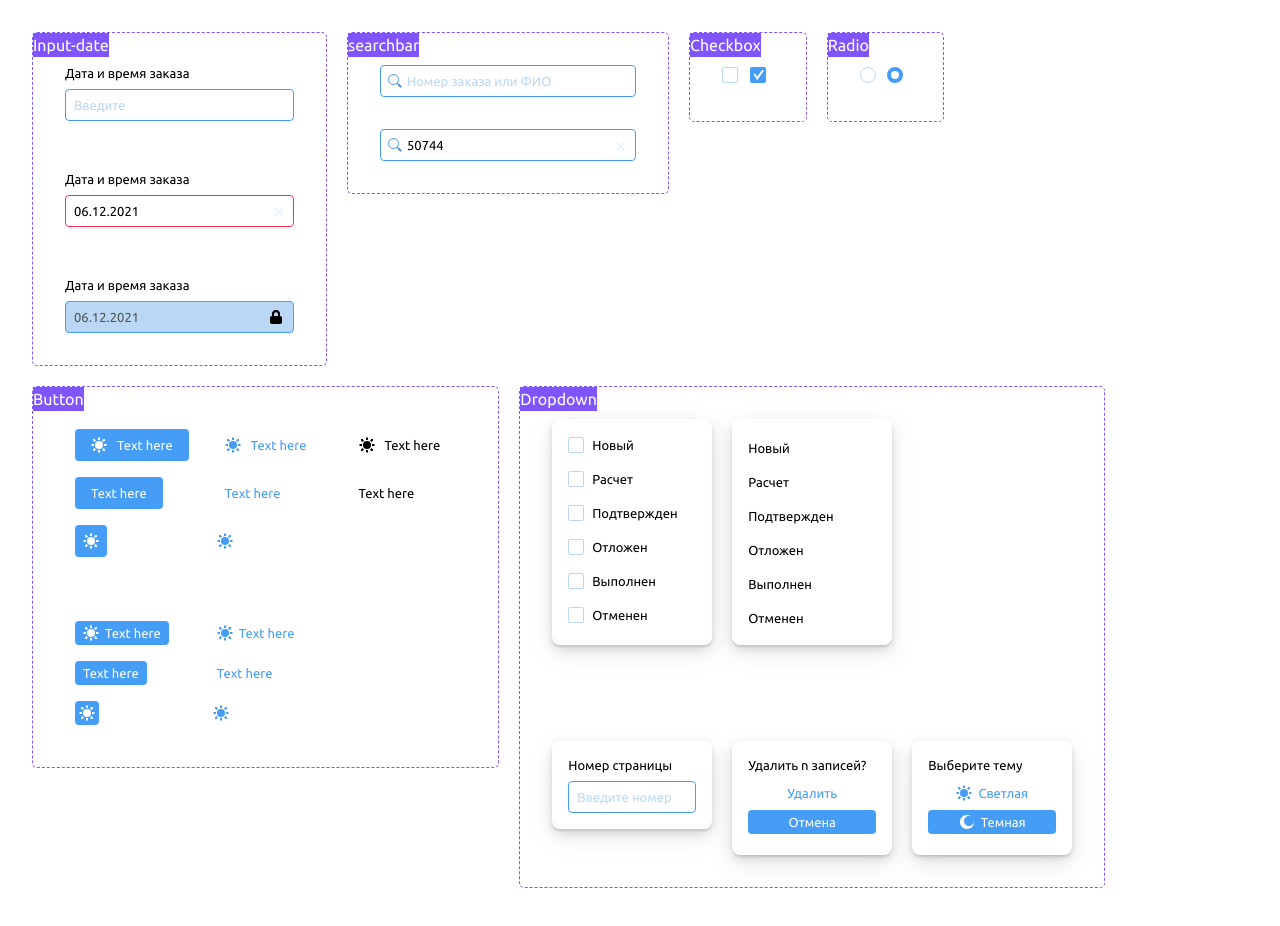
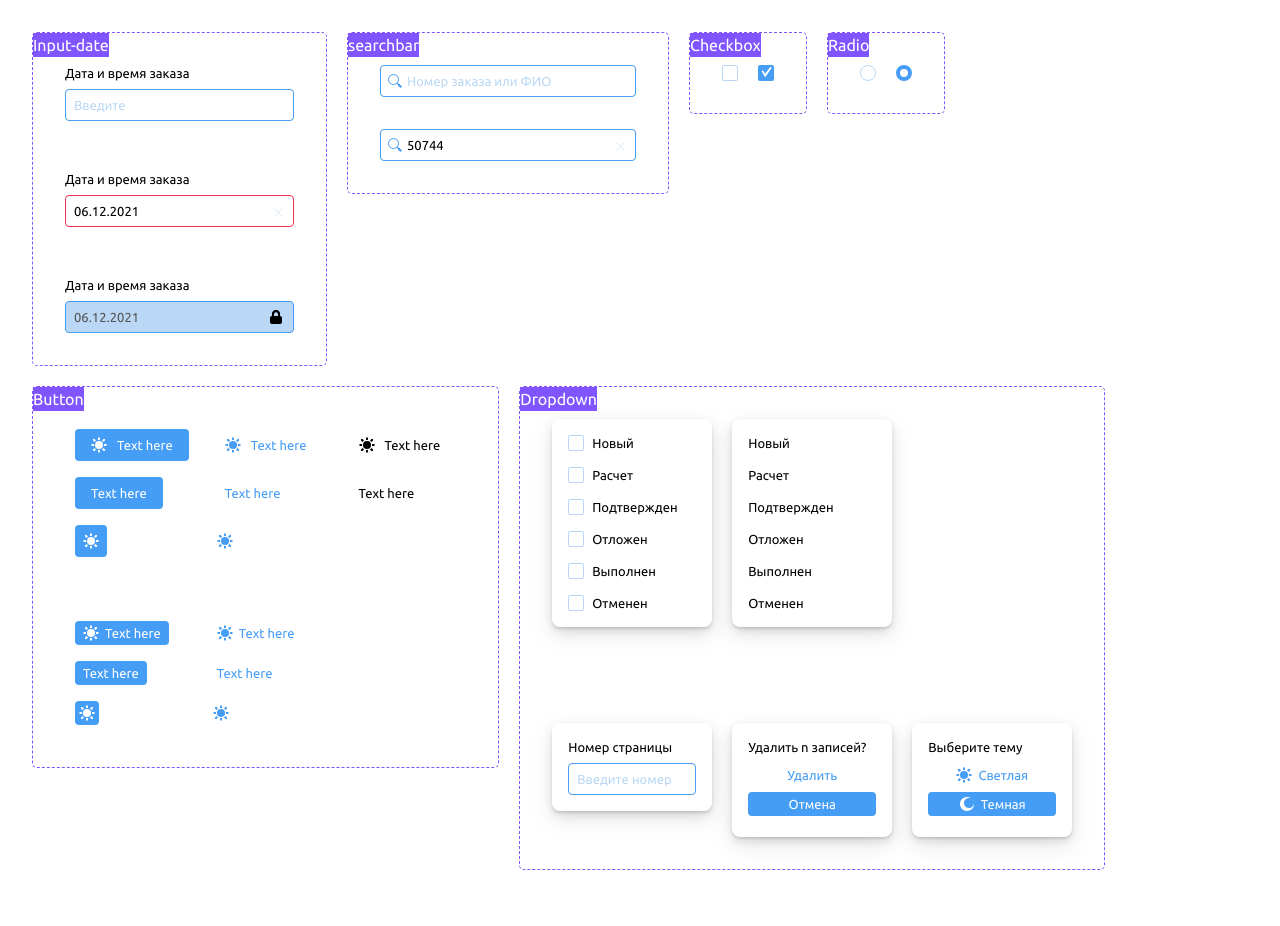
Before and after one commit to sponfin/Project, a website: page pages/blocks/ui-kit.html in a window 1280 px wide. Drawn offline with Linux system fonts and the light colour scheme.

Commit message:
Fixed chechbox radio and ===

```diff
--- a/pages/blocks/checkbox-radio.css
+++ b/pages/blocks/checkbox-radio.css
@@ -1,45 +1,38 @@
+.checkbox-group {
+  display: flex;
+}
+.checkbox-group__checkbox {
+  margin-right: 20px;
+}
 .checkbox {
-  display: inline-block;
+  display: flex;
 }
 .checkbox__input {
   position: absolute;
-  z-index: -1;
+  z-index: 1;
   opacity: 0;
 }
-.checkbox__label,
-.checkbox__label_none {
-  display: inline-flex;
-  align-items: center;
-  user-select: none;
+.checkbox__label {
   font-size: 13px;
   line-height: 16px;
+}
+
+.checkbox__custom-checkbox {
+  display: block;
   position: relative;
-}
-.checkbox__label::before {
-  content: "";
-  display: inline-block;
   width: 16px;
   height: 16px;
-
-  flex-shrink: 0;
-  flex-grow: 0;
-
-  background-repeat: no-repeat;
-  background-position: center center;
-  background-size: 50% 50%;
-
   background: #ffffff;
   border: 1px solid #bad8f5;
   box-sizing: border-box;
   border-radius: 2px;
-  margin-right: 8px;
 }
 
-.checkbox__input:checked + .checkbox__label::before {
+.checkbox__input:checked ~ .checkbox__custom-checkbox {
   background: #459df5;
   border: 0px solid #bad8f5;
 }
-.checkbox__input:checked + .checkbox__label {
+.checkbox__input:checked ~ .checkbox__label {
   color: #459df5;
 }
 
@@ -52,44 +45,41 @@
 }
 
 /* =================================Radio====================== */
+.radio-group {
+  display: flex;
+}
+.radio-group__radio {
+  margin-right: 20px;
+}
 .radio {
-  display: inline-block;
+  display: flex;
 }
 .radio__input {
   position: absolute;
-  z-index: -1;
+  z-index: 1;
   opacity: 0;
 }
-.radio__label,
-.radio__label_none {
-  display: inline-flex;
-  align-items: center;
-  user-select: none;
+.radio__label {
   font-size: 13px;
   line-height: 16px;
+}
+.radio__custom-radio {
   position: relative;
-}
-.radio__label::before {
-  content: "";
-  display: inline-block;
+  display: block;
   width: 16px;
   height: 16px;
-
-  flex-shrink: 0;
-  flex-grow: 0;
 
   background: #ffffff;
 
   border: 1px solid #bad8f5;
   box-sizing: border-box;
   border-radius: 16px;
-  margin-right: 8px;
 }
 
-.radio__input:checked + .radio__label::before {
+.radio__input:checked ~ .radio__custom-radio {
   border: 4px solid #459df5;
 }
 
-.radio__input:checked + .radio__label_none {
+.radio__input:checked ~ .radio__label {
   color: #459df5;
 }
--- a/pages/blocks/dropdown.css
+++ b/pages/blocks/dropdown.css
@@ -11,13 +11,6 @@
 .dropdown-group__item:last-child {
   margin-bottom: 0px;
 }
-.dropdown .checkbox {
-  display: block;
-}
-
-.dropdown .radio {
-  display: block;
-}
 
 .dropdown {
   width: 160px;
@@ -29,14 +22,18 @@
 }
 
 .dropdown__checkbox {
-  margin-bottom: 10px;
+  margin-bottom: 16px;
 }
 .dropdown__checkbox:last-child {
   margin-bottom: 0px;
 }
 
+.checkbox__custom-checkbox_loc {
+  margin-right: 8px;
+}
+
 .dropdown__radio {
-  margin-bottom: 10px;
+  margin-bottom: 16px;
 }
 .dropdown__radio:last-child {
   margin-bottom: 0px;
--- a/pages/blocks/ui-kit.html
+++ b/pages/blocks/ui-kit.html
@@ -126,14 +126,16 @@
       <!--Checkbox -->
       <div class="block-wrapper page__block-wrapper">
         <p class="block-wrapper__title">Checkbox</p>
-        <div class="checkbox">
+        <div class="checkbox-group">
+          <div class="checkbox checkbox-group__checkbox">
             <input type="checkbox" class="checkbox__input" id="checkbox1" />
-
-          <label class="checkbox__label" for="checkbox1">
+            <span class="checkbox__custom-checkbox">
               <svg class="checkbox__icon">
                 <use xlink:href="sprite.svg#checkmark"></use>
               </svg>
-          </label>
+            </span>
+
+            <label class="checkbox__label" for="checkbox1"></label>
           </div>
 
           <div class="checkbox">
@@ -143,19 +145,23 @@
               id="checkbox2"
               checked
             />
-
-          <label class="checkbox__label" for="checkbox2">
+            <span class="checkbox__custom-checkbox">
               <svg class="checkbox__icon">
                 <use xlink:href="sprite.svg#checkmark"></use>
               </svg>
-          </label>
+            </span>
+
+            <label class="checkbox__label" for="checkbox2"></label>
+          </div>
         </div>
       </div>
       <!--Radio -->
       <div class="block-wrapper page__block-wrapper">
         <p class="block-wrapper__title">Radio</p>
-        <div class="radio">
+        <div class="radio-group">
+          <div class="radio radio-group__radio">
             <input type="radio" name="radio" class="radio__input" id="radio1" />
+            <span class="radio__custom-radio"></span>
             <label class="radio__label" for="radio1"></label>
           </div>
           <div class="radio">
@@ -166,7 +172,9 @@
               id="radio2"
               checked
             />
+            <span class="radio__custom-radio"></span>
             <label class="radio__label" for="radio2"></label>
+          </div>
         </div>
       </div>
       <!--Button -->
@@ -291,12 +299,18 @@
             <div class="dropdown dropdown-group__dropdown">
               <div class="checkbox dropdown__checkbox">
                 <input type="checkbox" class="checkbox__input" id="new" />
-                <label class="checkbox__label" for="new">
+                <span
+                  class="checkbox__custom-checkbox checkbox__custom-checkbox_loc"
+                >
                   <svg class="checkbox__icon">
                     <use xlink:href="sprite.svg#checkmark"></use>
                   </svg>
-                  Новый
-                </label>
+                </span>
+                <label
+                  class="checkbox__label checkbox__label_position"
+                  for="new"
+                  >Новый</label
+                >
               </div>
 
               <div class="checkbox dropdown__checkbox">
@@ -305,52 +319,64 @@
                   class="checkbox__input"
                   id="calcilation"
                 />
-                <label class="checkbox__label" for="calcilation">
+                <span
+                  class="checkbox__custom-checkbox checkbox__custom-checkbox_loc"
+                >
                   <svg class="checkbox__icon">
                     <use xlink:href="sprite.svg#checkmark"></use>
                   </svg>
-                  Расчет
-                </label>
+                </span>
+                <label class="checkbox__label" for="calcilation">Расчет</label>
               </div>
 
               <div class="checkbox dropdown__checkbox">
                 <input type="checkbox" class="checkbox__input" id="confirmed" />
-                <label class="checkbox__label" for="confirmed">
+                <span
+                  class="checkbox__custom-checkbox checkbox__custom-checkbox_loc"
+                >
                   <svg class="checkbox__icon">
                     <use xlink:href="sprite.svg#checkmark"></use>
                   </svg>
-                  Подтвержден
+                </span>
+                <label class="checkbox__label" for="confirmed"
+                  >Подтвержден
                 </label>
               </div>
 
               <div class="checkbox dropdown__checkbox">
                 <input type="checkbox" class="checkbox__input" id="postponed" />
-                <label class="checkbox__label" for="postponed">
+                <span
+                  class="checkbox__custom-checkbox checkbox__custom-checkbox_loc"
+                >
                   <svg class="checkbox__icon">
                     <use xlink:href="sprite.svg#checkmark"></use>
                   </svg>
-                  Отложен
-                </label>
+                </span>
+                <label class="checkbox__label" for="postponed">Отложен</label>
               </div>
 
               <div class="checkbox dropdown__checkbox">
                 <input type="checkbox" class="checkbox__input" id="completed" />
-                <label class="checkbox__label" for="completed">
+                <span
+                  class="checkbox__custom-checkbox checkbox__custom-checkbox_loc"
+                >
                   <svg class="checkbox__icon">
                     <use xlink:href="sprite.svg#checkmark"></use>
                   </svg>
-                  Выполнен
-                </label>
+                </span>
+                <label class="checkbox__label" for="completed">Выполнен</label>
               </div>
 
               <div class="checkbox dropdown__checkbox">
                 <input type="checkbox" class="checkbox__input" id="canceled" />
-                <label class="checkbox__label" for="canceled">
+                <span
+                  class="checkbox__custom-checkbox checkbox__custom-checkbox_loc"
+                >
                   <svg class="checkbox__icon">
                     <use xlink:href="sprite.svg#checkmark"></use>
                   </svg>
-                  Отменен
-                </label>
+                </span>
+                <label class="checkbox__label" for="canceled">Отменен</label>
               </div>
             </div>
 
@@ -362,7 +388,8 @@
                   class="radio__input"
                   id="radioNew"
                 />
-                <label class="radio__label_none" for="radioNew">Новый</label>
+
+                <label class="radio__label" for="radioNew">Новый</label>
               </div>
 
               <div class="radio dropdown__radio">
@@ -372,7 +399,7 @@
                   class="radio__input"
                   id="radioCalcilation"
                 />
-                <label class="radio__label_none" for="radioCalcilation"
+                <label class="radio__label" for="radioCalcilation"
                   >Расчет</label
                 >
               </div>
@@ -384,7 +411,7 @@
                   class="radio__input"
                   id="radioConfirmed"
                 />
-                <label class="radio__label_none" for="radioConfirmed"
+                <label class="radio__label" for="radioConfirmed"
                   >Подтвержден</label
                 >
               </div>
@@ -396,9 +423,7 @@
                   class="radio__input"
                   id="radioPostponed"
                 />
-                <label class="radio__label_none" for="radioPostponed"
-                  >Отложен</label
-                >
+                <label class="radio__label" for="radioPostponed">Отложен</label>
               </div>
 
               <div class="radio dropdown__radio">
@@ -408,7 +433,7 @@
                   class="radio__input"
                   id="radioCompleted"
                 />
-                <label class="radio__label_none" for="radioCompleted"
+                <label class="radio__label" for="radioCompleted"
                   >Выполнен</label
                 >
               </div>
@@ -420,9 +445,7 @@
                   class="radio__input"
                   id="radioCanceled"
                 />
-                <label class="radio__label_none" for="radioCanceled"
-                  >Отменен</label
-                >
+                <label class="radio__label" for="radioCanceled">Отменен</label>
               </div>
             </div>
           </div>
--- a/pages/scripts.js
+++ b/pages/scripts.js
@@ -92,7 +92,7 @@ const goods = [
 
 function getFilteredGoods(arr, status) {
   return arr.filter((item) => {
-    return item.status == status;
+    return item.status === status;
   });
 }
 
```
Lines whose indentation alone changed are shown as unchanged.
